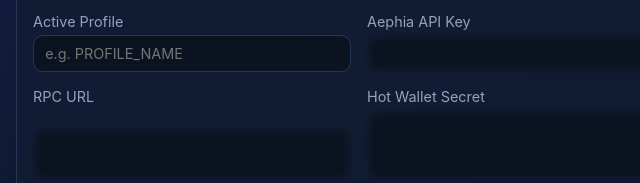
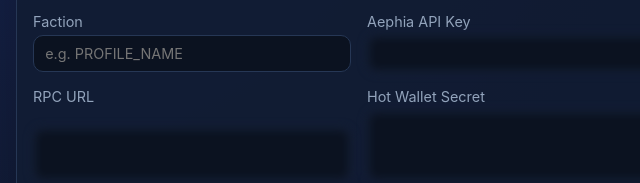
Before and after one commit to aephiaviktor/fleet-rental-bot, an Electron app: page electron/renderer.html in a window 1280 px wide. Both pictures are taken after a click on the tab "Settings". Shown: the part 279-462 px from the top of the page, 0-640 px from the left. Drawn offline with Linux system fonts and the light colour scheme; no server answers.

Commit message:
Rename active profile setting (Fleet Rental Bot 0.1.20)

```diff
--- a/electron/renderer.html
+++ b/electron/renderer.html
@@ -82,7 +82,7 @@
 
                 <div class="config-grid">
                   <label>
-                    Active Profile
+                    Faction
                     <input name="INSTANCE_NAME" type="text" autocomplete="off" placeholder="e.g. PROFILE_NAME" readonly />
                   </label>
                   <label>
--- a/package.json
+++ b/package.json
@@ -1,6 +1,6 @@
 {
   "name": "fleet-rental-bot",
-  "version": "0.1.19",
+  "version": "0.1.20",
   "private": true,
   "main": "electron/main.js",
   "type": "commonjs",
```
Also changed, not shown: 1 other file.
